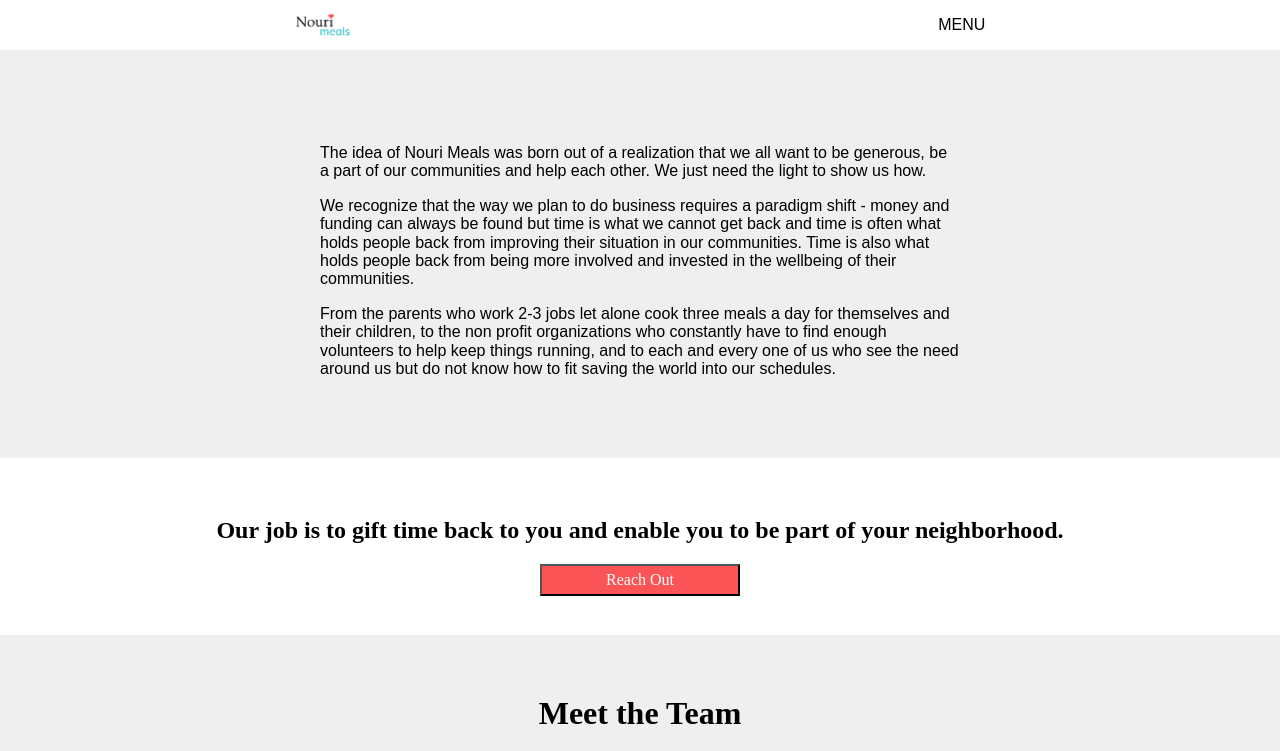
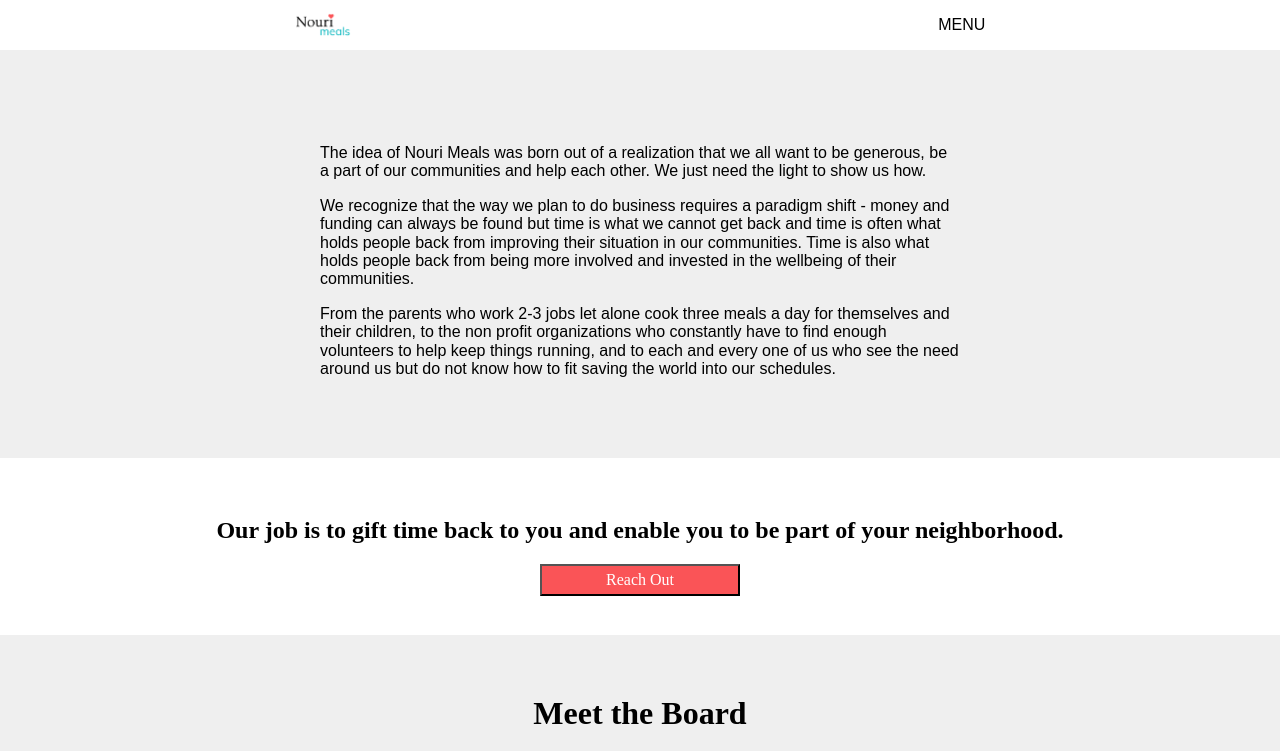
Before and after one commit to nourimeals/website, a React app: page /about in a window 1280 px wide. Shown: the top 751 px of the page. Built offline with nearby package versions, Linux system fonts and the light colour scheme; a web font is replaced by a local one.

Commit message:
quick fix team section header
quick fix build

```diff
--- a/src/components/about/about.jsx
+++ b/src/components/about/about.jsx
@@ -25,7 +25,7 @@ class AboutPage extends React.Component {
         <a href="mailto:hello@nourimeals.com"><button>Reach Out</button></a>
       </section>
       <section id="team-block">
-        <h1>Meet the Team</h1>
+        <h1>Meet the Board</h1>
           <div id="team-list">
             <div className="team-member">
               <img src={kim} alt={teamData.amber.name} className="team-photo" />
```
Also changed, not shown: 2 other files (tests, documents, lock files or other folders).
